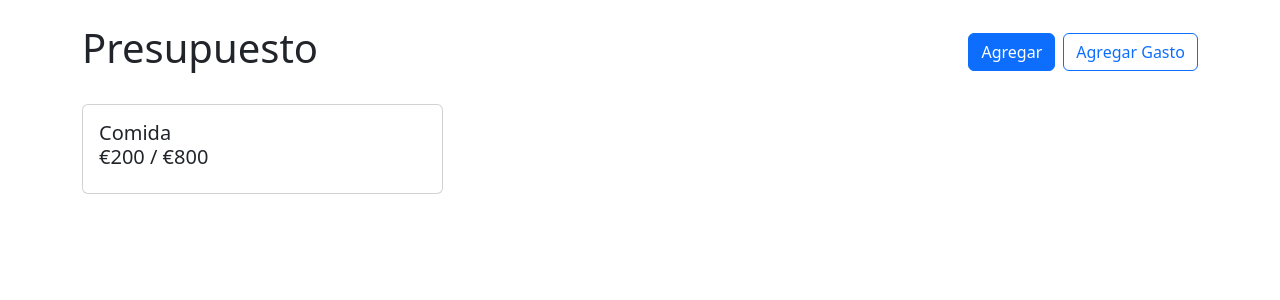
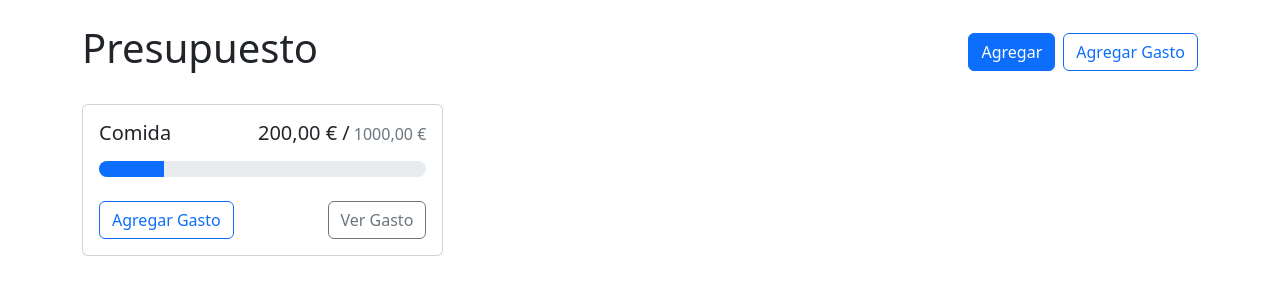
Before and after one commit to marchimac/ga-react-budget, a React (Create React App) app: page / in a window 1280 px wide. Shown: the top 300 px of the page. Built offline with nearby package versions, Linux system fonts and the light colour scheme.

Commit message:
Terminamos la tarjeta y empezamos con el useEffect

```diff
--- a/src/App.js
+++ b/src/App.js
@@ -18,7 +18,11 @@
           alignItems: 'flex-start'
         }}
       >
-        <BudgetCard name='Comida' amount={200} max={800} ></BudgetCard>
+        <BudgetCard
+          name='Comida'
+          amount={200}
+          max={1000}
+        />
       </div>
     </Container>
   );
--- a/src/components/BudgetCard.js
+++ b/src/components/BudgetCard.js
@@ -1,16 +1,43 @@
 import React from 'react'
-import { Card } from 'react-bootstrap'
-import { curencyFormatter } from '../utils/utils'
+import { Button, Card, ProgressBar, Stack } from 'react-bootstrap'
+import { currencyFormatter } from '../utils/utils'
 
-export default function BudgetCard( {name, amount, max} ) {
+export default function BudgetCard( {name, amount, max, gray} ) {
+  const classNames = []
+  if( amount > max ) {
+    classNames.push('bg-danger', 'bg-opacity-10')
+  } else if (gray) {
+    classNames.push('bg-light')
+  }
+
   return (
-    <Card>
+    <Card className={classNames.join(' ')}>
         <Card.Body>
-            <Card.Title>
-                <div>{name}</div>
-                <div>{curencyFormatter.format(amount)} / {curencyFormatter.format(max)}</div>
+            <Card.Title className='d-flex justify-content-between align-items-baseline fw-normal mb-3'>
+                <div className='me-2' >{name}</div>
+                <div className='d-flex align-items-baseline'>
+                  {currencyFormatter.format(amount)} / <span className='text-muted fs-6 ms-1'>{currencyFormatter.format(max)}</span>
+                  </div>
             </Card.Title>
+            <ProgressBar
+              className='rounded-pill'
+              variant={getBarVariant(amount, max)}
+              min={0}
+              max={max}
+              now={amount}
+            />
+            <Stack direction='horizontal' gap='2' className='mt-4 justify-content-between'>
+              <Button variant='outline-primary' >Agregar Gasto</Button>
+              <Button variant='outline-secondary' >Ver Gasto</Button>
+            </Stack>
         </Card.Body>
     </Card>
   )
 }
+
+function getBarVariant(amount, max) {
+  const ratio = amount/max
+  if( ratio < 0.5 ) return 'primary'
+  if( ratio < 0.75 ) return 'warning'
+  return 'danger'
+}
--- a/src/utils/utils.js
+++ b/src/utils/utils.js
@@ -1,5 +1,5 @@
-export const curencyFormatter = new Intl.NumberFormat(undefined, {
-    currency: 'eur',
+export const currencyFormatter = new Intl.NumberFormat('es-ES', {
+    currency: 'EUR',
     style: 'currency',
-    minimumFractionDigits: 0
+    minimumFractionDigits: 2
 })
```
